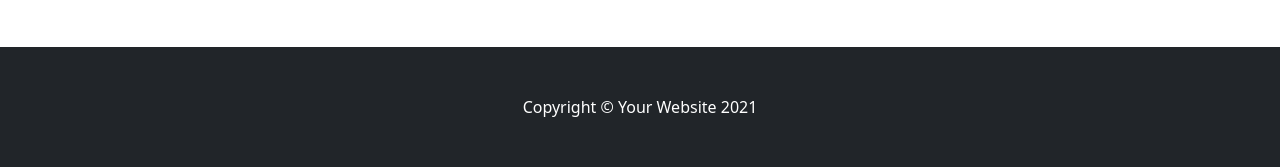
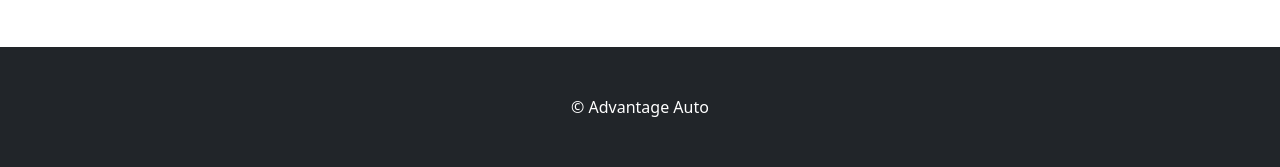
Before and after one commit to debobrad579/advantage-auto, a Flask app: page / in a window 1280 px wide. Shown: the part 857-1024 px from the top of the page. Run offline with Flask 2, Linux system fonts and the light colour scheme; grey boxes labelled with a size stand in for pictures from a placeholder-image service; some libraries are stand-ins or nearby versions.

Commit message:
Added layout.html

```diff
--- a/templates/index.html
+++ b/templates/index.html
@@ -1,32 +1,6 @@
-<!DOCTYPE html>
-<html lang="en">
-    <head>
-        <meta charset="utf-8" />
-        <meta name="viewport" content="width=device-width, initial-scale=1, shrink-to-fit=no" />
-        <meta name="description" content="" />
-        <meta name="author" content="" />
-        <title>Small Business - Start Bootstrap Template</title>
-        <!-- Favicon-->
-        <link rel="icon" type="image/x-icon" href="{{ url_for('static', filename='img/favicon.ico') }}" />
-        <!-- Core theme CSS (includes Bootstrap)-->
-        <link rel="stylesheet" href="{{ url_for('static', filename='css/bootstrap.css') }}" />
-    </head>
-    <body>
-        <!-- Responsive navbar-->
-        <nav class="navbar navbar-expand-lg navbar-dark bg-dark">
-            <div class="container px-5">
-                <a class="navbar-brand" href="#!">Start Bootstrap</a>
-                <button class="navbar-toggler" type="button" data-bs-toggle="collapse" data-bs-target="#navbarSupportedContent" aria-controls="navbarSupportedContent" aria-expanded="false" aria-label="Toggle navigation"><span class="navbar-toggler-icon"></span></button>
-                <div class="collapse navbar-collapse" id="navbarSupportedContent">
-                    <ul class="navbar-nav ms-auto mb-2 mb-lg-0">
-                        <li class="nav-item"><a class="nav-link active" aria-current="page" href="#!">Home</a></li>
-                        <li class="nav-item"><a class="nav-link" href="#!">About</a></li>
-                        <li class="nav-item"><a class="nav-link" href="#!">Contact</a></li>
-                        <li class="nav-item"><a class="nav-link" href="#!">Services</a></li>
-                    </ul>
-                </div>
-            </div>
-        </nav>
+{% extends 'layout.html' %}
+
+{% block body %}
 <!-- Page Content-->
     <div class="container px-4 px-lg-5">
         <!-- Heading Row-->
@@ -73,11 +47,4 @@
             </div>
         </div>
     </div>
-        <!-- Footer-->
-        <footer class="py-5 bg-dark">
-            <div class="container px-4 px-lg-5"><p class="m-0 text-center text-white">Copyright &copy; Your Website 2021</p></div>
-        </footer>
-        <!-- Bootstrap core JS-->
-        <script src="https://cdn.jsdelivr.net/npm/bootstrap@5.1.3/dist/js/bootstrap.bundle.min.js"></script>
-    </body>
-</html>
+{% endblock %}
--- /dev/null
+++ b/templates/layout.html
@@ -0,0 +1,37 @@
+<!DOCTYPE html>
+<html lang="en">
+    <head>
+        <meta charset="utf-8" />
+        <meta name="viewport" content="width=device-width, initial-scale=1, shrink-to-fit=no" />
+        <meta name="description" content="" />
+        <meta name="author" content="Brady DeBoer" />
+        <meta name="keywords" content="bridlewood automotive, bridlewood, whitby, oshawa, pickering ontario, auto repair, auto service, repair, automotive, service, industry, auto, repair, shops, facility, online, web, sites, fuel, injection, alignment, trust, honest, safety, inspections">
+        <title>Advantage Auto</title>
+        <link rel="icon" type="image/x-icon" href="{{ url_for('static', filename='img/favicon.ico') }}" />
+        <link rel="stylesheet" href="{{ url_for('static', filename='css/bootstrap.css') }}" />
+    </head>
+    <body>
+        <nav class="navbar navbar-expand-lg navbar-dark bg-dark">
+            <div class="container px-5">
+                <a class="navbar-brand" href="#!">Start Bootstrap</a>
+                <button class="navbar-toggler" type="button" data-bs-toggle="collapse" data-bs-target="#navbarSupportedContent" aria-controls="navbarSupportedContent" aria-expanded="false" aria-label="Toggle navigation"><span class="navbar-toggler-icon"></span></button>
+                <div class="collapse navbar-collapse" id="navbarSupportedContent">
+                    <ul class="navbar-nav ms-auto mb-2 mb-lg-0">
+                        <li class="nav-item"><a class="nav-link active" aria-current="page" href="#!">Home</a></li>
+                        <li class="nav-item"><a class="nav-link" href="#!">About</a></li>
+                        <li class="nav-item"><a class="nav-link" href="#!">Contact</a></li>
+                        <li class="nav-item"><a class="nav-link" href="#!">Services</a></li>
+                    </ul>
+                </div>
+            </div>
+        </nav>
+        {% block body %}
+        {% endblock %}
+        <!-- Footer-->
+        <footer class="py-5 bg-dark">
+            <div class="container px-4 px-lg-5"><p class="m-0 text-center text-white">&copy; Advantage Auto</p></div>
+        </footer>
+        <!-- Bootstrap core JS-->
+        <script src="https://cdn.jsdelivr.net/npm/bootstrap@5.1.3/dist/js/bootstrap.bundle.min.js"></script>
+    </body>
+</html>
```
Also changed, not shown: advantageauto.py (renamed from app.py). Lines whose indentation alone changed are shown as unchanged.
